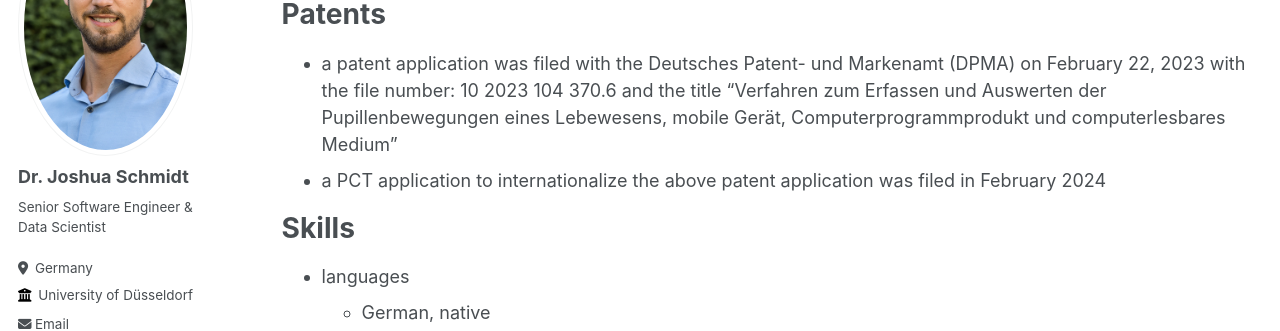
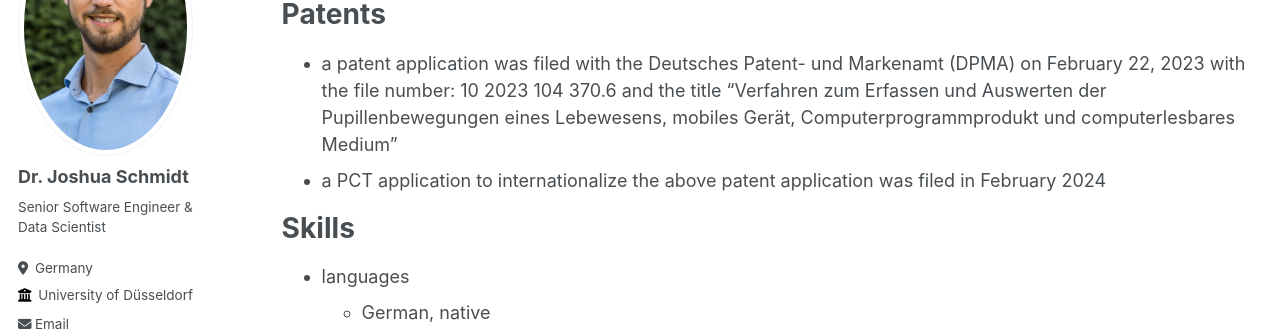
Before and after one commit to Joshua27/joshua27.github.io, a Jekyll site: the page built from _pages/cv.md, in a window 1280 px wide and 900 px high, scrolled down 1082 px. Shown: the part 207-538 px from the top of the window. Built offline with Jekyll 4.4.1, drawn with Linux system fonts in a browser that asks for light colours; some web fonts are replaced.

Commit message:
fix typo

```diff
--- a/_pages/cv.md
+++ b/_pages/cv.md
@@ -46,7 +46,7 @@ Work experience
 
 Patents
 ======
-* a patent application was filed with the Deutsches Patent- und Markenamt (DPMA) on February 22, 2023 with the file number: 10 2023 104 370.6 and the title "Verfahren zum Erfassen und Auswerten der Pupillenbewegungen eines Lebewesens, mobile Gerät, Computerprogrammprodukt und computerlesbares Medium"
+* a patent application was filed with the Deutsches Patent- und Markenamt (DPMA) on February 22, 2023 with the file number: 10 2023 104 370.6 and the title "Verfahren zum Erfassen und Auswerten der Pupillenbewegungen eines Lebewesens, mobiles Gerät, Computerprogrammprodukt und computerlesbares Medium"
 * a PCT application to internationalize the above patent application was filed in February 2024
 
 Skills
```
